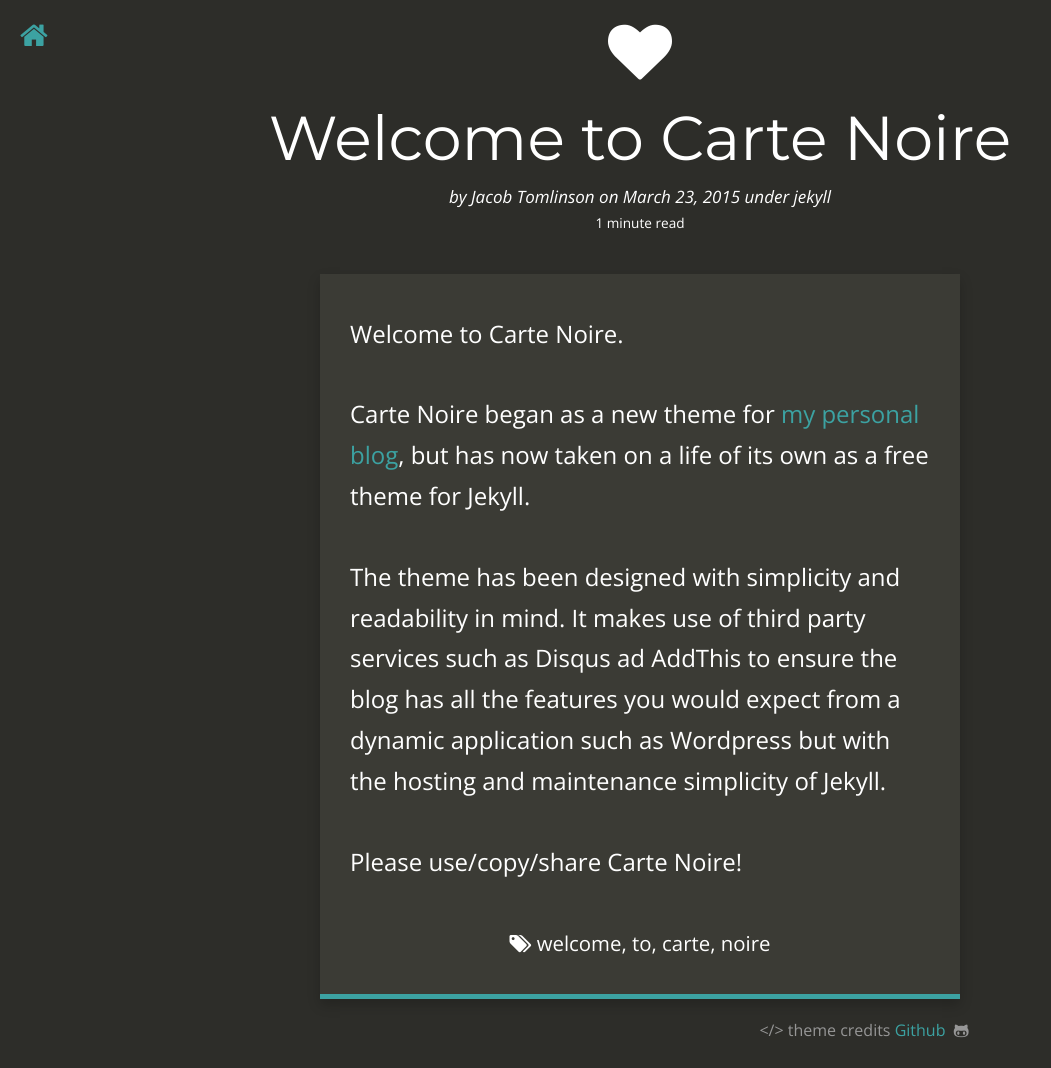
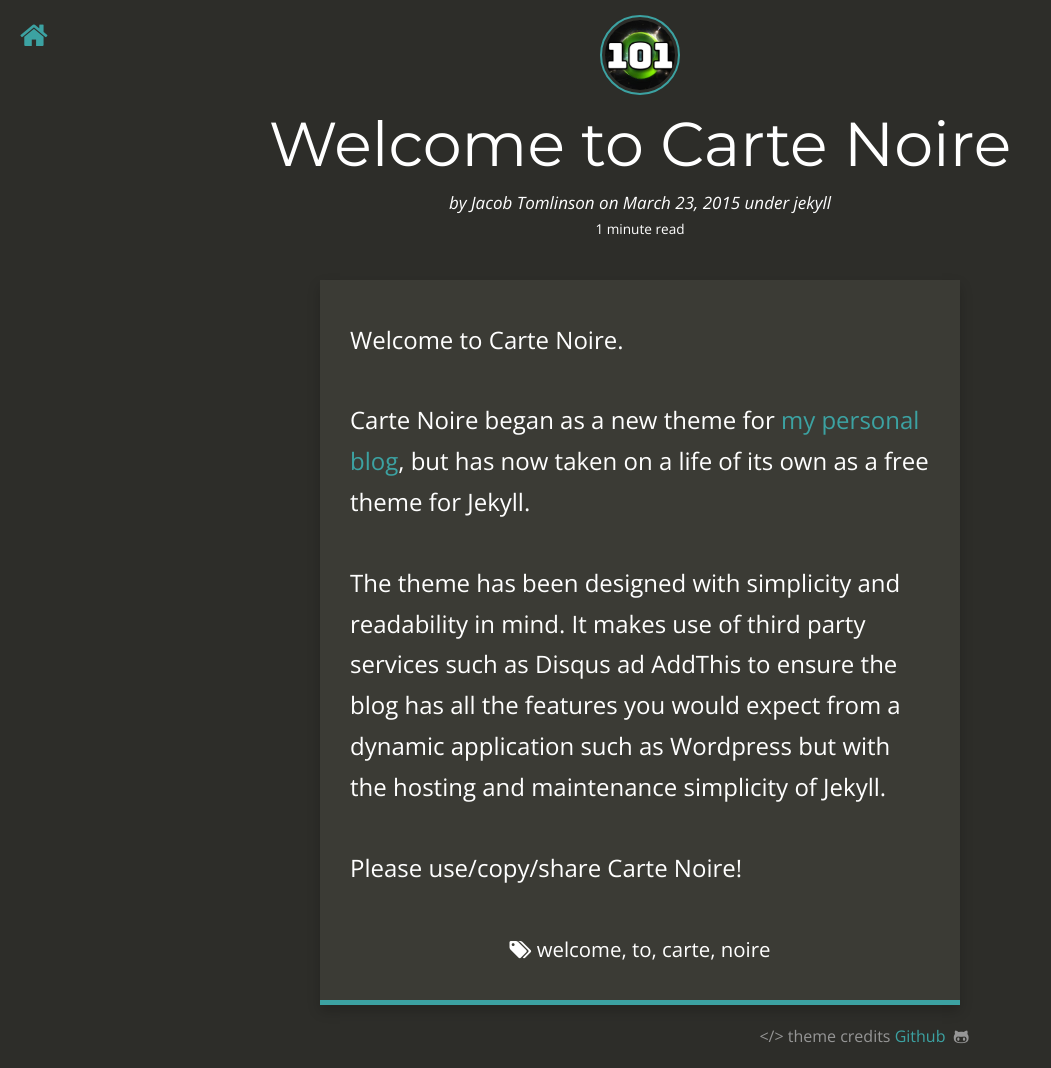
Before and after one commit to omni-101/omni-101.github.io, a Jekyll site: the page built from _posts/2015-03-23-welcome-to-carte-noir.md, in a window 1280 px wide. Shown: the whole page, without its empty margins (0-1051 px from the left). Built offline with Jekyll 4.4.1, drawn with Linux system fonts in a browser that asks for light colours; nearby versions of some CDN libraries.

Commit message:
Gravatar/logo and posts icons

```diff
--- a/_includes/head.html
+++ b/_includes/head.html
@@ -6,8 +6,8 @@
 
 <link rel="stylesheet" href="//netdna.bootstrapcdn.com/bootstrap/3.1.1/css/bootstrap.min.css">
 <link rel="stylesheet" href="//maxcdn.bootstrapcdn.com/font-awesome/4.7.0/css/font-awesome.min.css">
-<link rel="stylesheet" type="text/css" media="all" href="{{ site.baseurl }}/css/style.css" />
-<link rel="stylesheet" href="{{ site.baseurl }}/css/highlightjs.piperita.css">
+<link rel="stylesheet" type="text/css" media="all" href="{{ site.baseurl }}/assets/css/style.css" />
+<link rel="stylesheet" href="{{ site.baseurl }}/assets/css/highlightjs.piperita.css">
 
 <!-- Favicons generated at http://realfavicongenerator.net/ -->
 <link rel="apple-touch-icon" sizes="57x57" href="{{ site.baseurl }}/favicons/apple-touch-icon-57x57.png">
--- a/_layouts/post.html
+++ b/_layouts/post.html
@@ -13,7 +13,7 @@ layout: default
   <div class="row">
 
     <div itemscope itemtype="http://schema.org/Article" class="col-md-12 article">
-      {% if site.data.thumbnail[page.thumbnail] %}
+      <!-- {% if site.data.thumbnail[page.thumbnail] %}
       <div class="thumb">
         <img itemprop="image" src="{{ site.data.thumbnail[page.thumbnail] }}" alt="Thumbnail: {{ page.thumbnail }}" />
       </div>
@@ -21,7 +21,11 @@ layout: default
       <div class="thumb">
         <i class="fa fa-{{ page.thumbnail }} fa-4x"></i>
       </div>
-      {% endif %}
+      {% endif %} -->
+      <div class="thumb">
+        <img itemprop="image" src="{{ site.baseurl }}/assets/images/omni101_logo.jpeg" class="img-circle"
+                    alt="{{ site.title }}" />
+      </div>
 
       <h1 class="header" itemprop="name">{{ page.title }}</h1>
 
--- a/css/style.scss
+++ b/assets/css/style.scss
@@ -298,6 +298,10 @@ ul {
 		width: 100%;
 		margin-top: -80px;
 		text-align: center;
+		img {
+			outline: 2px solid $light-blue;
+		outline-offset: 3px;
+		}
 	}
 
 	.author-text {
@@ -562,6 +566,8 @@ ul {
 
 			img {
 				height: 50px;
+				outline: 2px solid $light-blue;
+				outline-offset: 3px;
 
 				@media (min-width: $screen-sm-min) {
 					height: 70px;
--- a/index.html
+++ b/index.html
@@ -10,7 +10,7 @@ make-smaller-titles: true
         <div class="col-md-12 main content-panel">
 
             <div class="gravatar">
-                <img src="{{ site.title_image }}" class="img-circle about-image" height="150" width="150"
+                <img src="{{ site.baseurl }}/assets/images/omni101_logo.jpeg" class="img-circle about-image" height="150" width="150"
                     alt="{{ site.title }}" />
             </div>
 
```
Also changed, not shown: assets/css/highlightjs.piperita.scss (renamed from css/highlightjs.piperita.scss), assets/images/omni101_logo.jpeg (added), assets/js/jekyll-search.js (renamed from js/jekyll-search.js).
